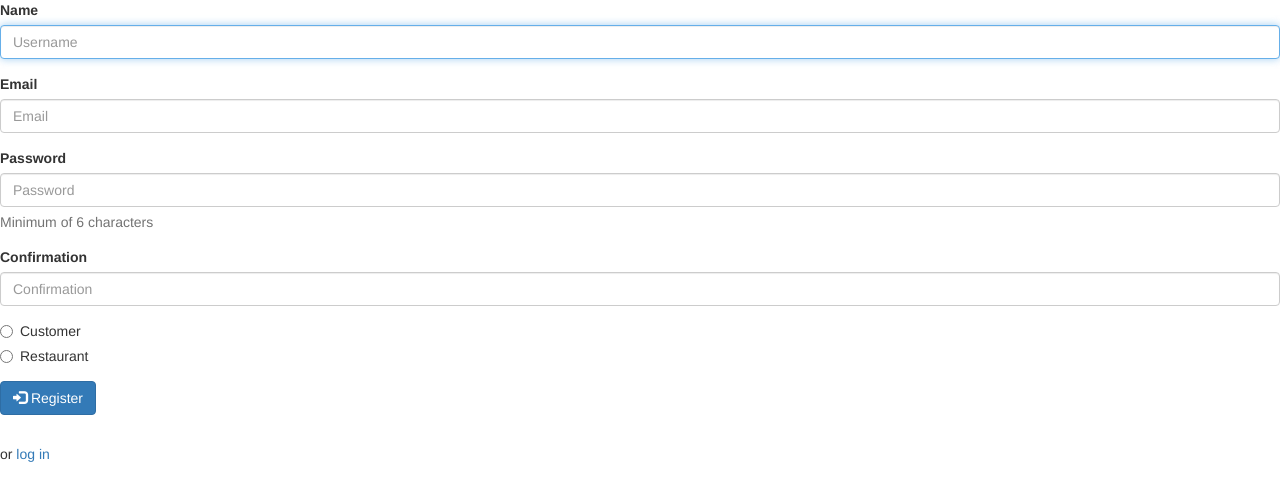
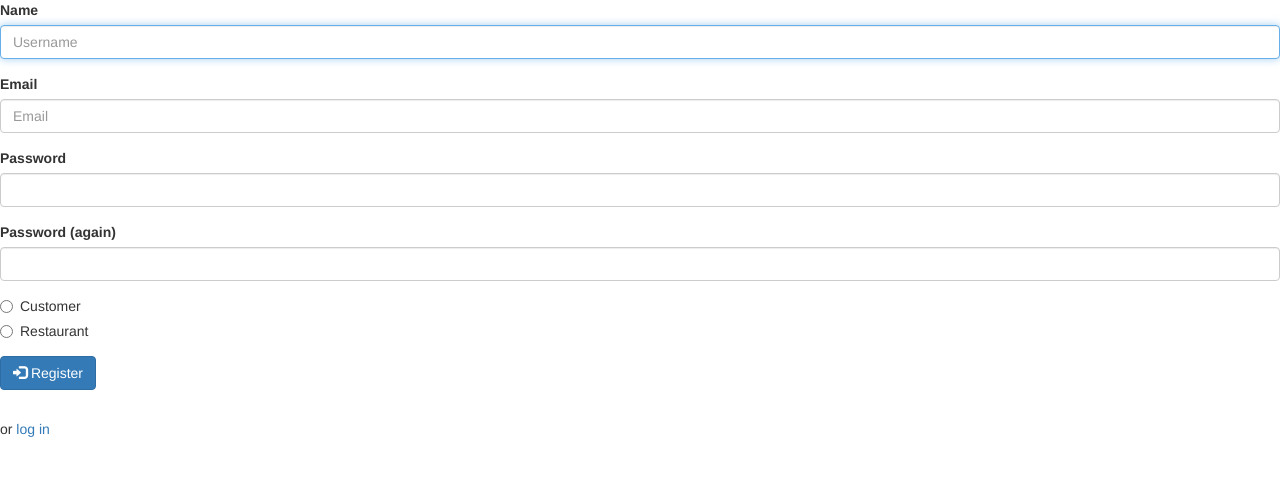
Before and after one commit to dingbell/biteman, a PHP site: page /views/register_form.php in a window 1280 px wide. Shown: the top 501 px of the page. Run offline with PHP 8.4, Linux system fonts and the light colour scheme; some libraries are stand-ins or nearby versions.

Commit message:
javascript

```diff
--- a/views/register_form.php
+++ b/views/register_form.php
@@ -17,15 +17,15 @@
             <div class="help-block with-errors"></div>
         </div>
         <div class="form-group">
-            <label for="password" class="control-label">Password</label>
-            <input type="password" data-minlength="6" class="form-control" name="password" placeholder="Password" required>
-            <div class="help-block">Minimum of 6 characters</div>
-        </div>
-        <div class="form-group">
-            <label for="confirmation" class="control-label">Confirmation</label>
-            <input type="password" class="form-control" name="confirmation" data-match="#password" data-match-error="Sorry, the confirmation and password must be the same" placeholder="Confirmation" required>
-            <div class="help-block with-errors"></div>
-        </div>
+                    <label for="email" class="control-label">Password</label>
+                    <input class="form-control" data-minlength="6" id="password" name="password" required type="password"/>
+                    <div class="help-block with-errors"></div>
+                </div>
+                <div class="form-group">
+                    <label for="confirmation" class="control-label">Password (again)</label>
+                    <input class="form-control" data-match="#password" data-match-error="passwords don't match" id="confirmation" name="confirmation" required type="password"/>
+                    <div class="help-block with-errors"></div>
+                </div>
         <div class="form-group">
             <div class="radio">
                 <label>
```
Also changed, not shown: public/search.php (added, +59 -0 lines).
